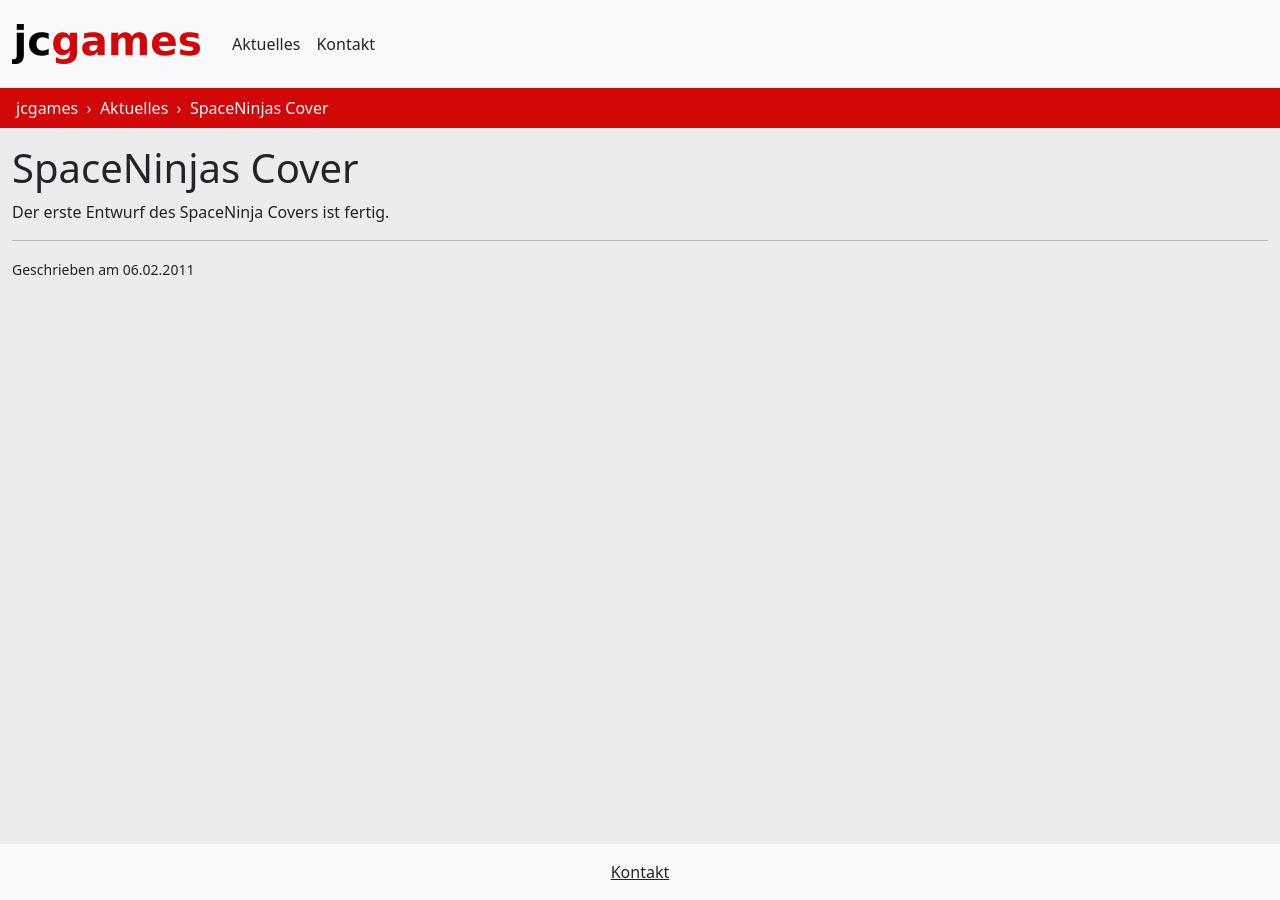
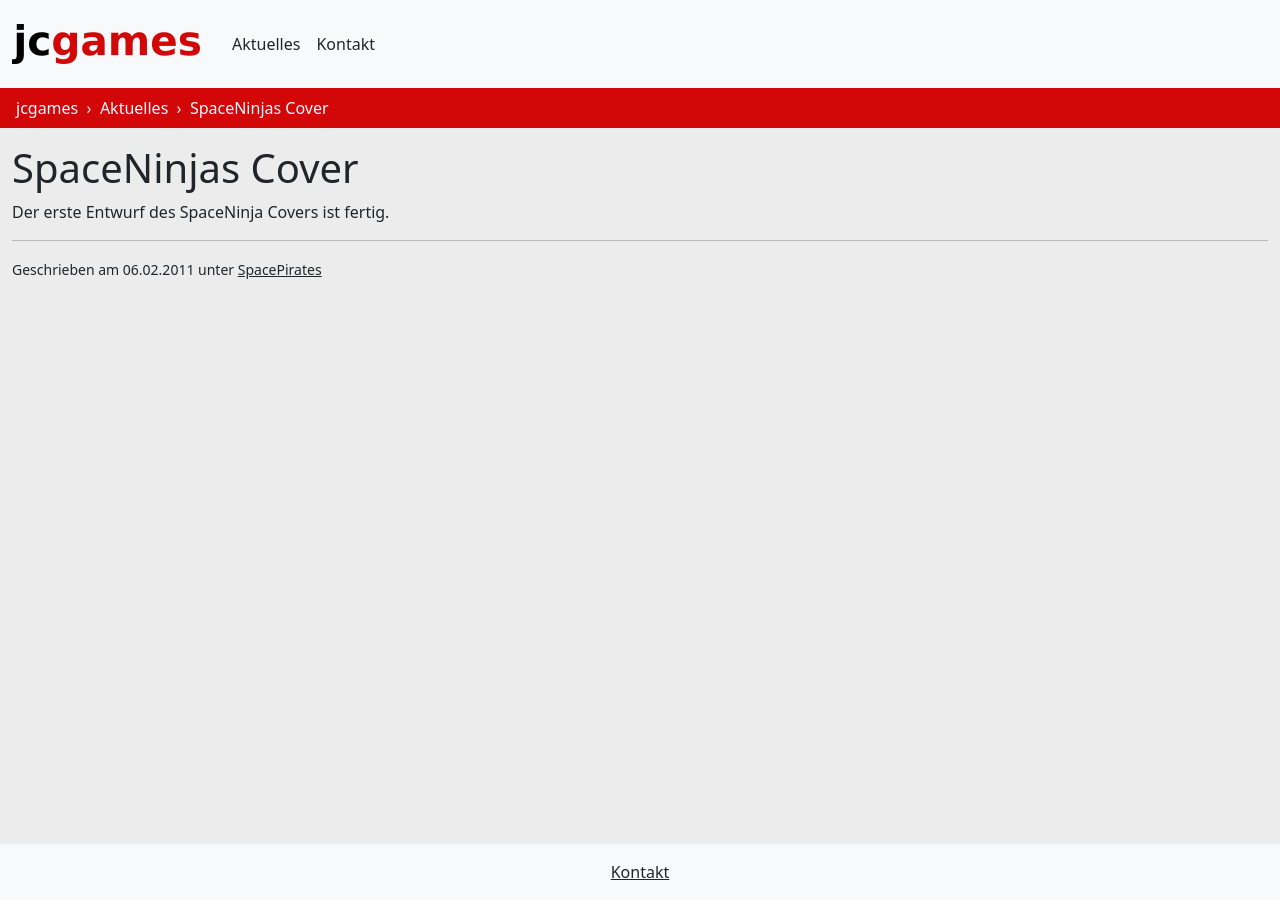
Before and after one commit to jcorporation/jcgames, a Jekyll site: the page built from _posts/2011-02-06-SpaceNinjasCover-spacepirates.md, in a window 1280 px wide. Built offline with Jekyll 4.4.1, drawn with Linux system fonts in a browser that asks for light colours.

Commit message:
Aktuelles überarbeitet

```diff
--- a/_layouts/post.html
+++ b/_layouts/post.html
@@ -7,4 +7,13 @@ layout: page
 {{ content }}
 
 <hr/>
-<small>Geschrieben am {{ page.date | date: "%d.%m.%Y"}}</small>
+{% if page.tag == 'SpacePirates' %}
+    {% assign link = 'https://spacepirates.jcgames.de/' %}
+  {% elsif page.tag == 'Lite' %}
+    {% assign link = 'https://lite.jcgames.de/' %}
+  {% elsif page.tag == 'Das Weltenbuch' %}
+    {% assign link = 'https://das-weltenbuch.jcgames.de/' %}
+  {% else %}
+    {% assign link = 'https://www.jcgames.de/' %}
+  {% endif %}
+<small>Geschrieben am {{ page.date | date: "%d.%m.%Y"}} unter <a class="link-dark" href="{{ link }}">{{ page.tag }}</a></small>
```
